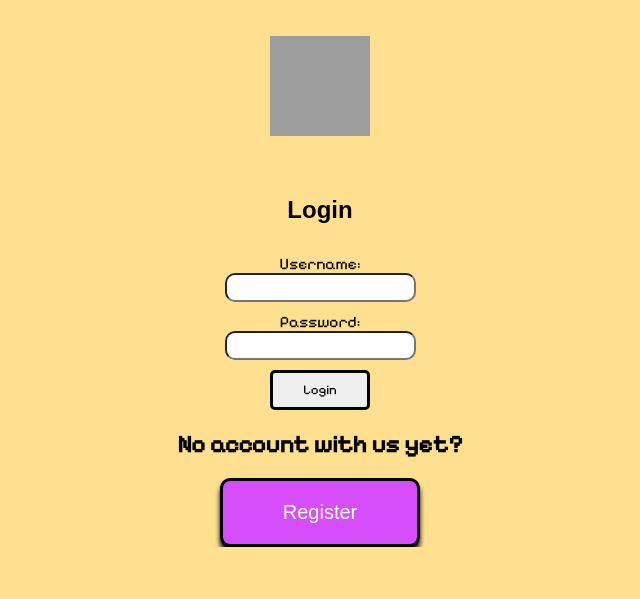
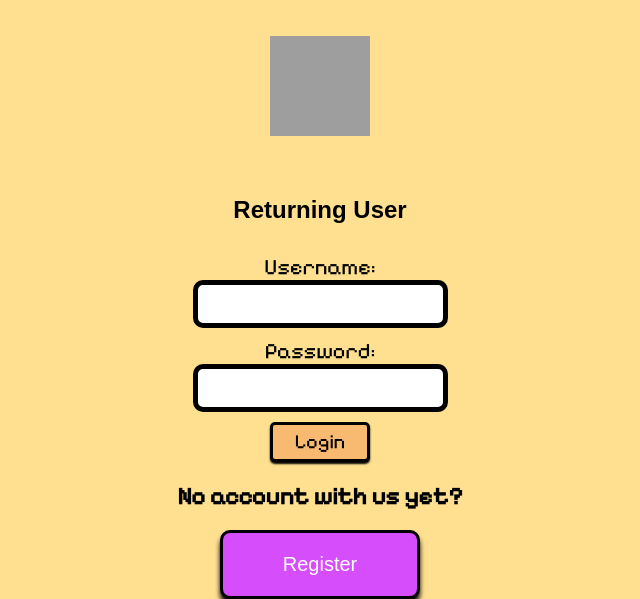
Before and after one commit to BrinkOfSecondBailout/Brink-Bitcoin-Wallet, a Django app: page /login in a window 1280 px wide. Shown: the part 335-934 px from the top of the page, without its empty margins (320-960 px from the left). Before the commit the page ends 882 px from the top, so only its background shows below. Run offline with Django 5.2, Linux system fonts and the light colour scheme; some web fonts are replaced; grey boxes are pictures that could not be loaded.

Commit message:
css work

```diff
--- a/static/css/style.css
+++ b/static/css/style.css
@@ -8,6 +8,8 @@ body {
 .error-message {
     color: red;
     font-style: italic;
+    font-family: 'Pixelify Sans', sans-serif;
+    font-size: 22px;
 }
 
 .index-wrapper {
@@ -107,6 +109,13 @@ body {
     border: 3px solid black;
     height: 40px;
     font-family: 'Pixelify Sans', sans-serif;
+    background-color: rgb(247, 186, 112);
+    font-size: 20px;
+    box-shadow: 0 2px 2px black;
+}
+
+.standard-submit-button:hover {
+    background-color: rgb(240, 168, 80);
 }
 
 /* font-family: 'Exo 2', sans-serif;
@@ -188,7 +197,7 @@ font-family: 'Sixtyfour', sans-serif; */
     box-shadow: 0 10px 10px black;
 }
 
-.login-form-wrapper {
+.login-form-wrapper, .register-form-wrapper {
     margin-top: 5vh;
     display: flex;
     flex-direction: column;
@@ -198,9 +207,13 @@ font-family: 'Sixtyfour', sans-serif; */
     display: flex;
     flex-direction: column;
     gap: 10px;
+    font-size: 22px;
 }
 
 .standard-form input {
     border-radius: 10px;
-    padding: 5px;
+    padding: 7px;
+    font-size: 20px;
+    border: 5px solid black;
+    font-family: 'Pixelify Sans', sans-serif;
 }
--- a/templates/login.html
+++ b/templates/login.html
@@ -25,7 +25,7 @@
 
         <div class="login-form-wrapper">
             <div class="font-sixty-four-div">
-                <h2>Login</h2>
+                <h2>Returning User</h2>
             </div>
             <form class="standard-form" action="login" method="POST">
                 {% csrf_token %}
```
Also changed, not shown: templates/register.html (+31 -16 lines).
